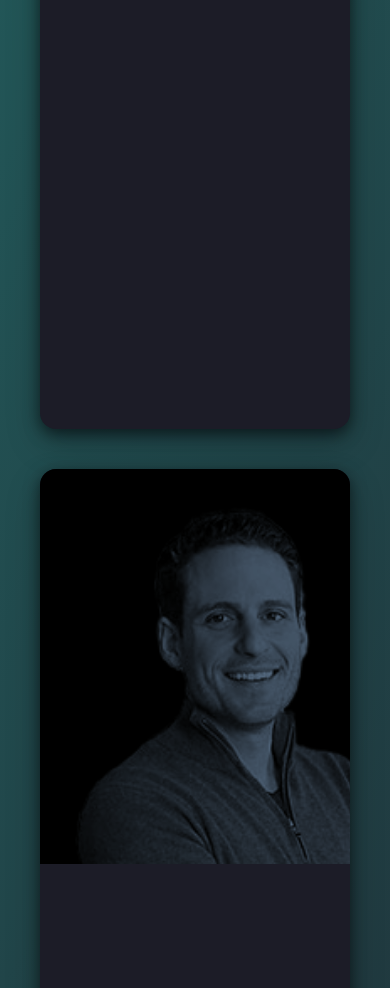
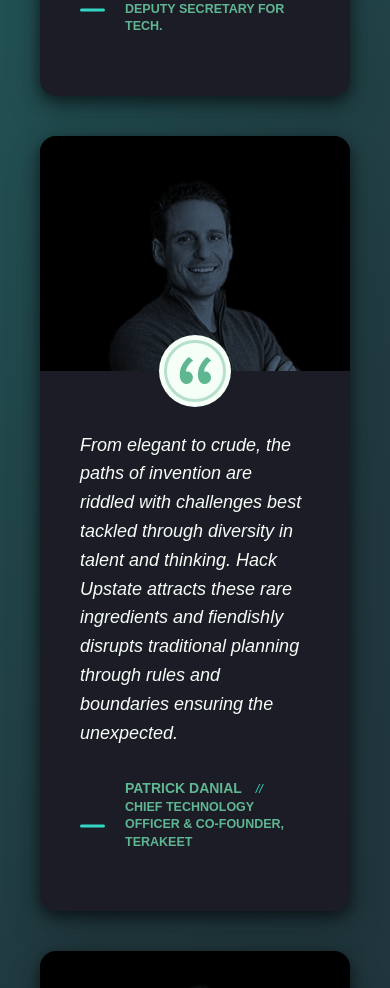
Before and after one commit to hackupstate/hackupstate.com, an Angular app: page /#/home in a window 390 px wide. Shown: the part 4300-5288 px from the top of the page. Built offline with nearby package versions, Linux system fonts and the light colour scheme; a web font is replaced by a local one.

Commit message:
Responsive trickery for testimonials section. I can't feel my fingers.

```diff
--- a/src/app/home/home.component.html
+++ b/src/app/home/home.component.html
@@ -153,9 +153,9 @@
         </div>
       </div>
       <div class="testimonial-quote-container">
-        <p class="testimonial-quote">Hack Upstate energizes the developer network of our region. Hundreds of creative people come together, then go from
-        strangers to collaborators through friendly competition as they develop unique and useful solutions. Through its engagement and
-        longtime commitment, Hack Upstate leads by example in this area's coding community.</p>
+        <p class="testimonial-quote">Hack Upstate energizes the developer network of our region. Hundreds of creative people come together and go from
+        strangers to collaborators through friendly competition, as they develop unique solutions. Through its engagement and
+        longtime commitment, Hack Upstate leads by example in upstates coding community.</p>
         <span class="testimonial-credit"><span class="quote-author">Jim Jurista</span> <span class="divider">&nbsp; &nbsp; // &nbsp;</span> Chief Technology Officer, Metis Consulting Group</span>
       </div>
     </div>
--- a/src/app/home/home.component.less
+++ b/src/app/home/home.component.less
@@ -43,6 +43,31 @@
     }
 }
 
+@media screen and (max-width: 1185px){
+    .testimonials-container{
+        .single-testimonial-container{flex-direction: column; flex-basis: calc(50% - 25px); min-width: auto; max-width: calc(50% - 25px); margin-right: 25px;
+            &:nth-of-type(even){margin-right: 0;}
+            .testimonial-pic{width: 100%; height: 235px; justify-content: center; align-items: flex-end;
+                img{height: 90%;}
+                .quote-symbol{position: absolute; top: initial; right: initial; bottom: -36px; left: 50%; transform: translateX(-50%);}
+            }
+            .testimonial-quote-container{padding: 60px 40px;
+                p.testimonial-quote{font-size: 18px;}
+                .testimonial-credit{font-size: 12.5px;
+                    span.quote-author{font-size: 14px;}
+                }
+            }
+        }
+    }
+}
+
+@media screen and (max-width: 820px){
+    .testimonials-container{
+        .single-testimonial-container{flex-basis: 100%; max-width: 100%; margin-right: 0;
+
+        }
+    }
+}
 @media screen and (max-width: 625px){
     .latest-news-container{justify-content: center;
         .blog-post-card{width: 100%; margin-right: 0;}
```
